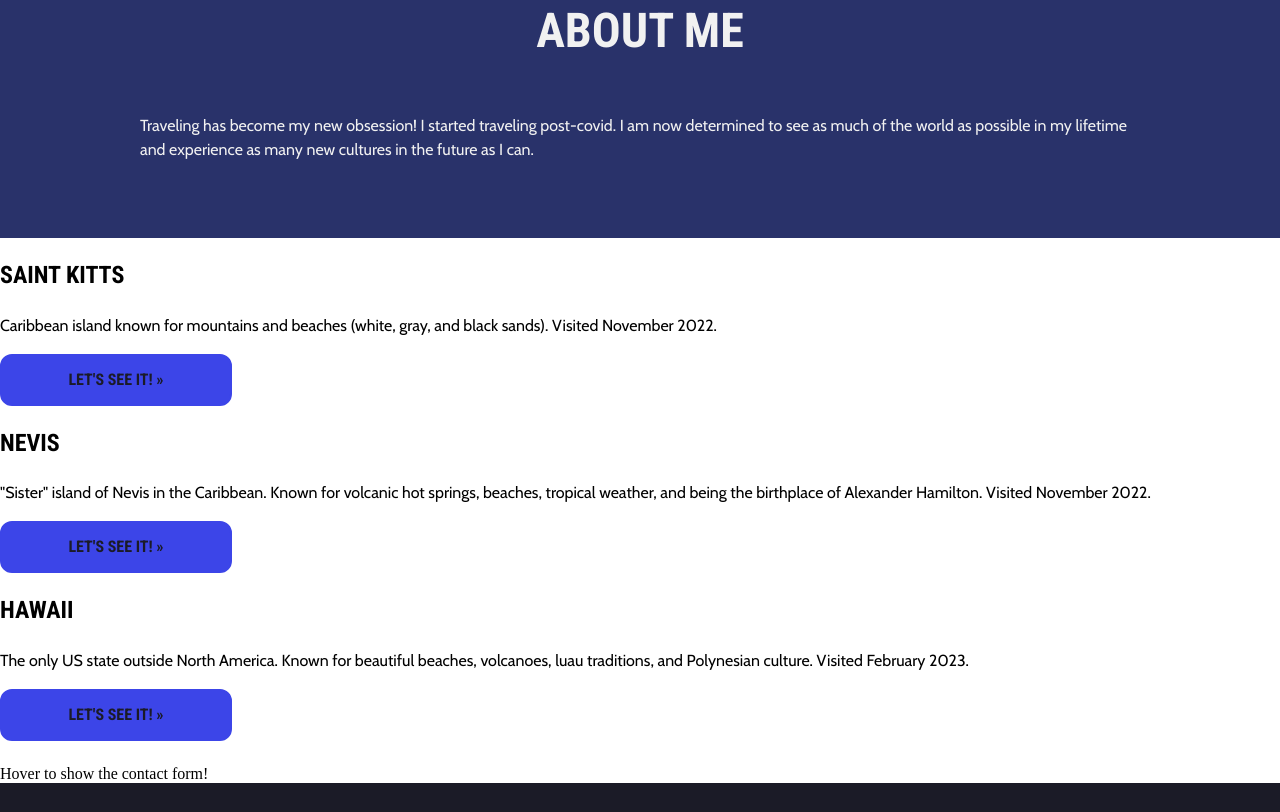
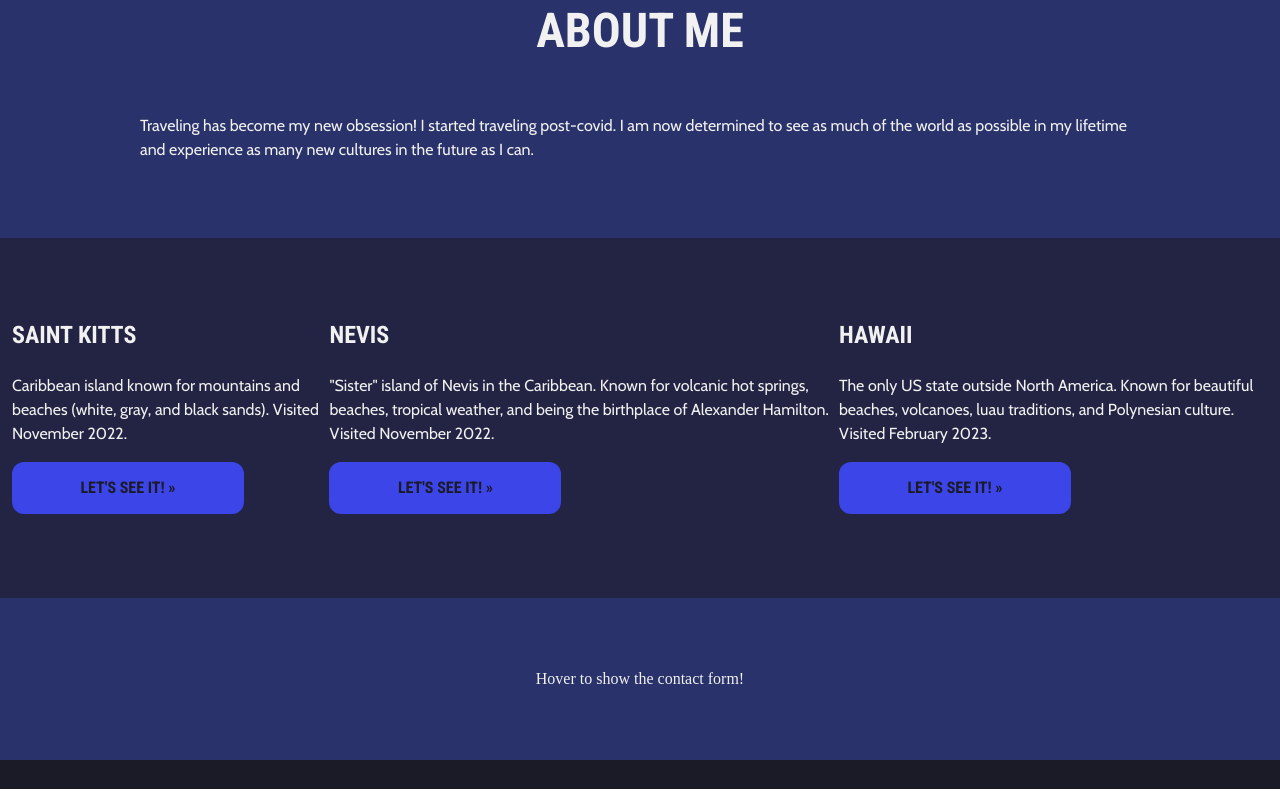
Before and after one commit to kassig/PROJECT, a plain HTML site: page PROJECT/index.html in a window 1280 px wide. Shown: the part 1041-1853 px from the top of the page. After the commit the page ends 1830 px from the top, so only its background shows below. Drawn offline with nearby package versions, Linux system fonts and the light colour scheme; a script that the page names is missing.

Commit message:
Update style.css

```diff
--- a/PROJECT/style.css
+++ b/PROJECT/style.css
@@ -87,7 +87,7 @@ body {
     padding: 12px;
 }
 
-.projects-container {
+.travels-container {
     background: #232443;
     display: flex;
     justify-content: center;
@@ -95,10 +95,10 @@ body {
     padding: 48px 0;
 }
 
-.projects-content {
+.travels-content {
     color: #F1F1F1;
     width: 100%;
-    max-width: 1000px;
+    min-width: 750px;
     display: flex;
     flex-direction: column;
     justify-content: space-between;
@@ -106,8 +106,27 @@ body {
     padding: 12px;
 }
 
-.projects-item {
+.travels-item {
 
+}
+
+.contact-container {
+    background: #29326a;
+    display: flex;
+    justify-content: center;
+    align-items: center;
+    padding: 48px 0;
+}
+
+.contact-content {
+    color: #F1F1F1;
+    width: 100%;
+    max-width: 1000px;
+    display: flex;
+    flex-direction: column;
+    justify-content: center;
+    align-items: center;
+    padding: 12px;
 }
 
 .footer-container {
@@ -298,6 +317,29 @@ footer {
 ========================================================================== */
 
 
+  <form action="action_page.php">
+
+    <label for="fname">First Name</label>
+    <input type="text" id="fname" name="firstname" placeholder="Your name..">
+
+    <label for="lname">Last Name</label>
+    <input type="text" id="lname" name="lastname" placeholder="Your last name..">
+
+    <label for="country">Country</label>
+    <select id="country" name="country">
+      <option value="australia">Australia</option>
+      <option value="canada">Canada</option>
+      <option value="usa">USA</option>
+    </select>
+
+    <label for="subject">Subject</label>
+    <textarea id="subject" name="subject" placeholder="Write something.." style="height:200px"></textarea>
+
+    <input type="submit" value="Submit">
+
+  </form>
+</div>
+
 /* Tables
 ========================================================================== */
 
@@ -323,7 +365,7 @@ footer {
 
 @media only screen and (min-width: 768px) {
 
-    .projects-content {
+    .travels-content {
         flex-direction: row;
         justify-content: center;
         align-items: flex-start;
@@ -360,30 +402,7 @@ footer {
         border-bottom: solid 2px #74b44a;
     }
 
-}
-<div class="container">
-  <form action="action_page.php">
 
-    <label for="fname">First Name</label>
-    <input type="text" id="fname" name="firstname" placeholder="Your name..">
-
-    <label for="lname">Last Name</label>
-    <input type="text" id="lname" name="lastname" placeholder="Your last name..">
-
-    <label for="country">Country</label>
-    <select id="country" name="country">
-      <option value="australia">Australia</option>
-      <option value="canada">Canada</option>
-      <option value="usa">USA</option>
-    </select>
-
-    <label for="subject">Subject</label>
-    <textarea id="subject" name="subject" placeholder="Write something.." style="height:200px"></textarea>
-
-    <input type="submit" value="Submit">
-
-  </form>
-</div>
 
 /*
 =============================================================================
```
